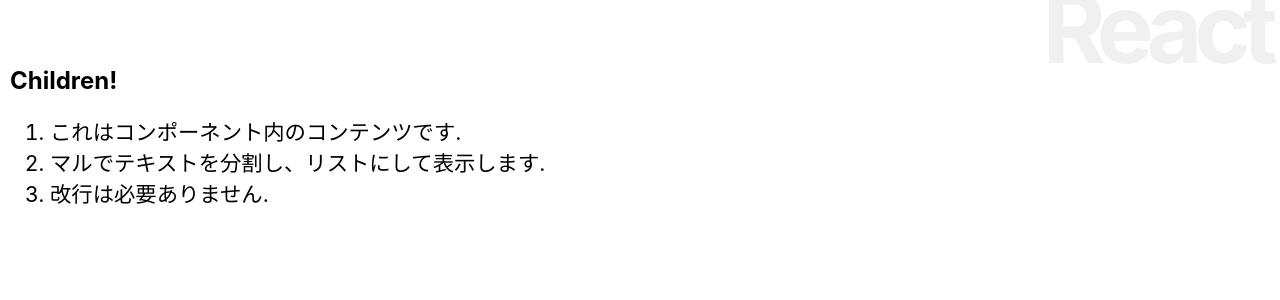
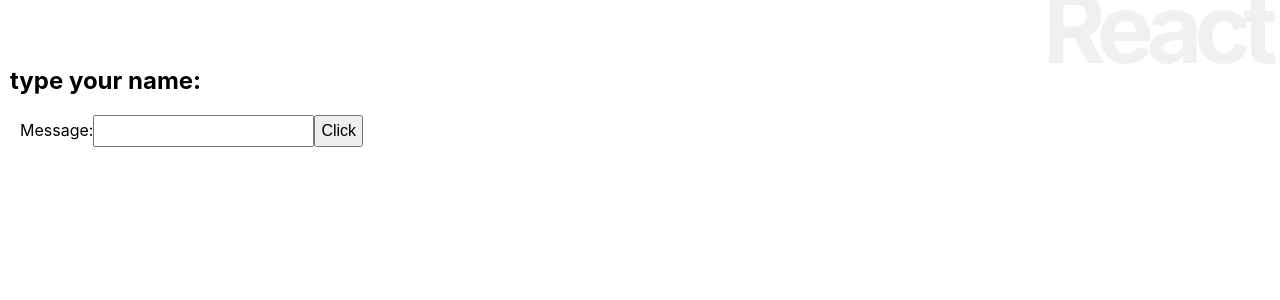
Before and after one commit to homieBridge/react-react_app, a React (Create React App) app: page / in a window 1280 px wide. Shown: the top 300 px of the page. Built offline with nearby package versions, Linux system fonts and the light colour scheme.

Commit message:
list3-26 フォームの利用

```diff
--- a/src/App.js
+++ b/src/App.js
@@ -12,6 +12,10 @@
     color:"#900",
     margin:"20px 0px",
     padding: "5px",
+  }
+  inputStyle = {
+    fontSize:"12pt",
+    padding:"5px"
   }
 
 
@@ -39,11 +43,14 @@
   render(){
     return <div>
       <h1>React</h1>
-      <Message title="Children!">
-        これはコンポーネント内のコンテンツです。
-        マルでテキストを分割し、リストにして表示します。
-        改行は必要ありません。
-      </Message>
+      <h2>{this.state.message}</h2>
+      <form onSubmit={this.doSubmit}>
+        <label>
+          <span style={this.inputStyle}></span>Message:
+          <input type="text" style={this.inputStyle} onChange={this.doChange} />
+        </label>
+        <input type="submit" style={this.inputStyle} value="Click" />
+      </form>
     </div>;
   }
 
@@ -51,33 +58,4 @@
 }
 
 
-class Message extends Component {
-  li = {
-    fontSize:"16pt",
-    color:"#06",
-    margin:"0px",
-    padding: "0px",
-  }
-
-
-  render(){
-    let content = this.props.children;
-    let arr = content.split('。');
-    let arr2 = [];
-    for(let i = 0;i < arr.length;i++){
-      if (arr[i].trim() != ''){
-        arr2.push(arr[i]);
-      }
-    }
-    let list = arr2.map((value,key)=>(
-      <li style={this.li} key={key}>{value}.</li>)
-    );
-    return <div>
-      <h2>{this.props.title}</h2>
-      <ol>{list}</ol>
-    </div>
-  }
-}
-
-
 export default App;
```
